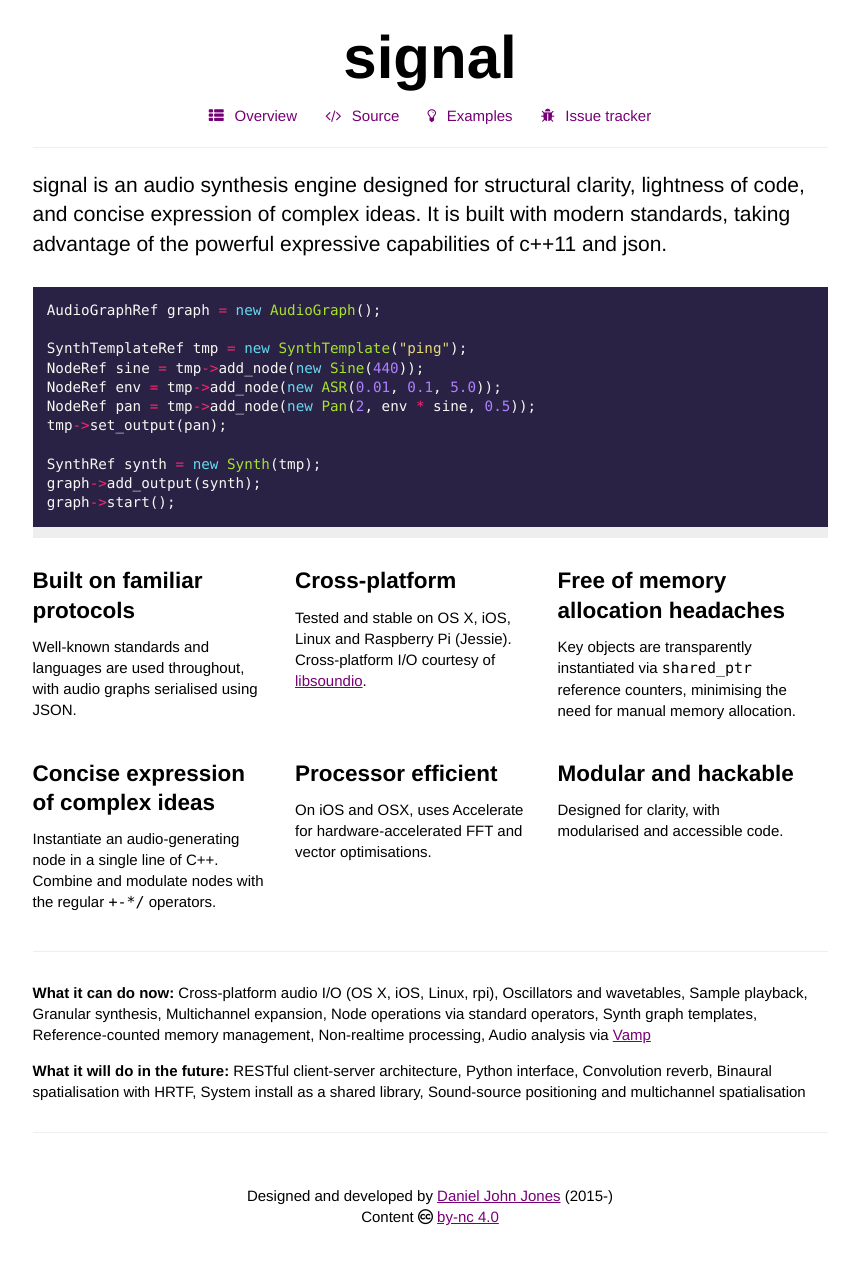
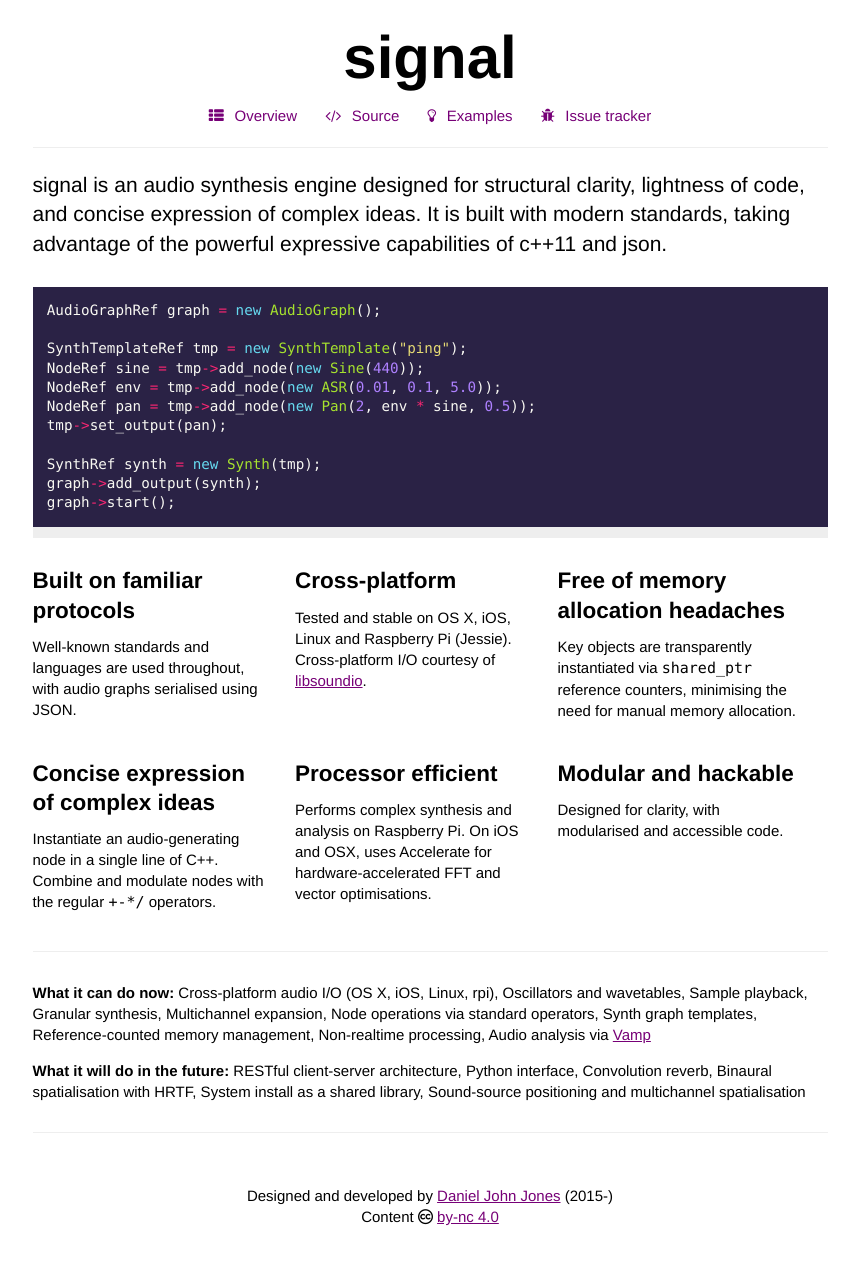
Before and after one commit to ideoforms/signalflow, a Jekyll site: the page built from index.md, in a window 1280 px wide. Shown: the whole page, without its empty margins (210-1069 px from the left). Built offline with Jekyll 4.4.1, drawn with Linux system fonts in a browser that asks for light colours; nearby versions of some CDN libraries.

Commit message:
Update index.md

```diff
--- a/index.md
+++ b/index.md
@@ -49,7 +49,7 @@ Instantiate an audio-generating node in a single line of C++. Combine and modula
 
 <div class="box">
 ### Processor efficient
-On iOS and OSX, uses Accelerate for hardware-accelerated FFT and vector optimisations.
+Performs complex synthesis and analysis on Raspberry Pi. On iOS and OSX, uses Accelerate for hardware-accelerated FFT and vector optimisations.
 </div>
 
 <div class="box">
```
